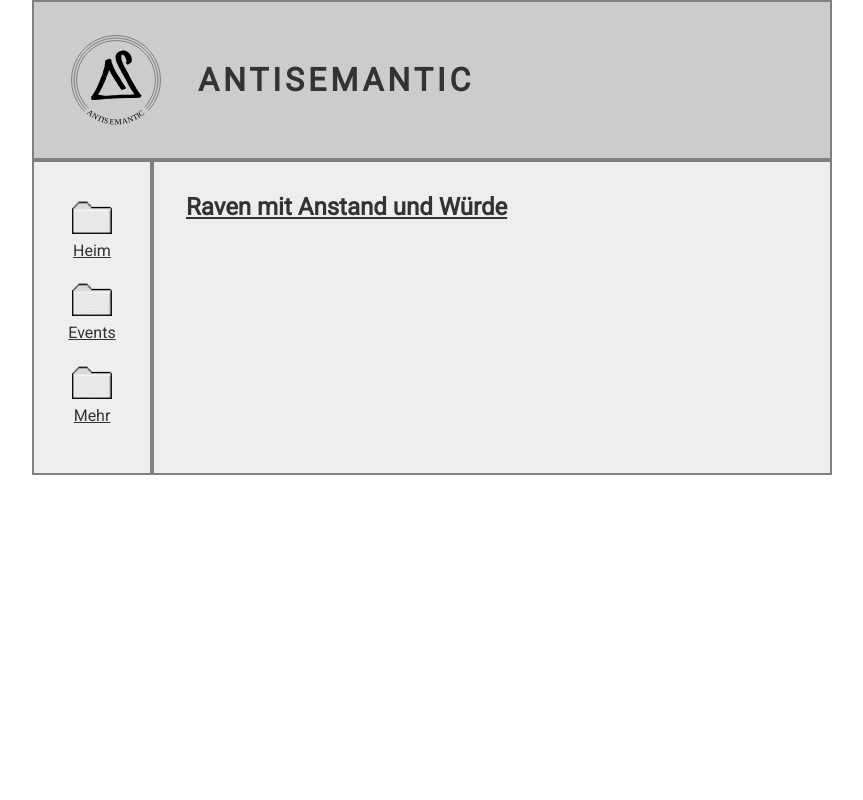
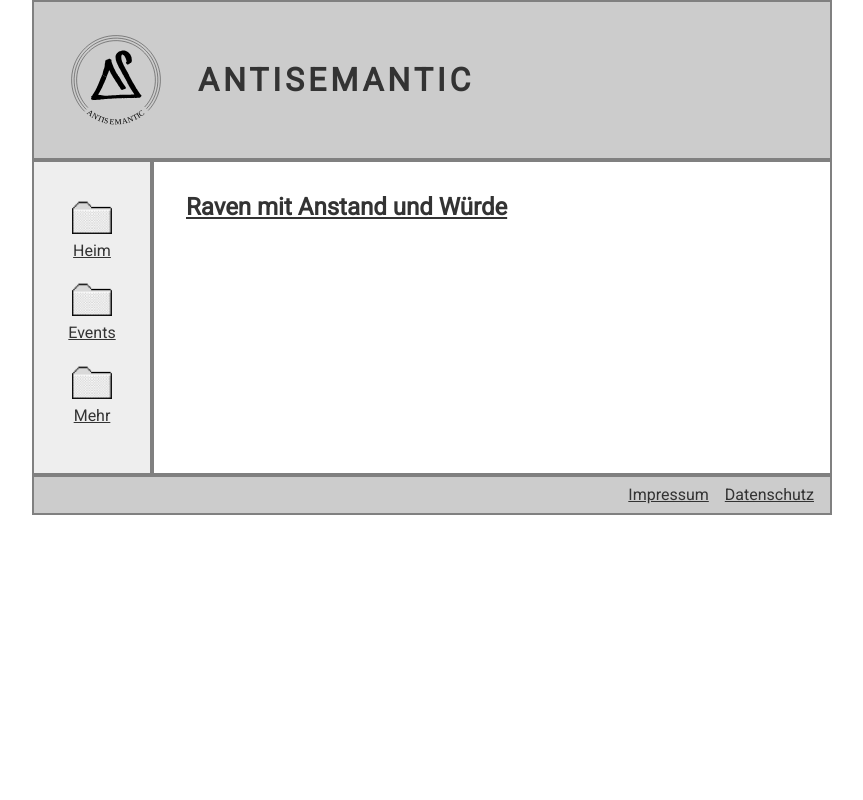
Before and after one commit to SimonHFrost/anti-semantic, a PHP site: page / in a window 1280 px wide. Shown: the whole page, without its empty margins (208-1071 px from the left). Run offline with PHP 8.4, Linux system fonts and the light colour scheme.

Commit message:
Add footer, favicon

```diff
--- a/css/style.css
+++ b/css/style.css
@@ -1,5 +1,7 @@
 :root {
     --standard-border: solid 2px gray;
+    --color-primary: #ccc;
+    --color-secondary: #eee;
 }
 
 * {
@@ -17,7 +19,7 @@ header {
     display: flex;
     align-items: center;
     height: 160px;
-    background-color: #CCC;
+    background-color: var(--color-primary);
     padding: 32px;
     border: var(--standard-border);
 }
@@ -44,7 +46,7 @@ header .logo {
 nav {
     display: flex;
     flex-direction: column;
-    background-color: #EEE;
+    background-color: var(--color-secondary);
     width: 120px;
     padding: 32px;
     border: var(--standard-border);
@@ -64,7 +66,23 @@ nav .folder-link {
 
 main {
     flex: 1;
-    background-color: #EEE;
+    background-color: --color-secondary;
     padding: 32px;
     border: var(--standard-border);
 }
+
+footer {
+    display: flex;
+    align-items: center;
+    height: 40px;
+    background-color: var(--color-primary);
+    border: var(--standard-border);
+}
+
+footer .spacer {
+    flex: 1;
+}
+
+footer .footer-link {
+    margin-right: 16px;
+}
--- a/index.html
+++ b/index.html
@@ -1,6 +1,8 @@
 <head>
     <title>ANTISEMANTIC</title>
     <meta charset="utf-8" />
+    <link rel="shortcut icon" href="images/logo.svg">
+
     <link href="https://fonts.googleapis.com/css?family=Roboto&display=swap" rel="stylesheet">
     <link href="css/style.css" rel="stylesheet">
     <link href="lib/normalize.css" rel="stylesheet">
@@ -26,4 +28,9 @@
             <h2>Raven mit Anstand und Würde</h2>
         </main>
     </div>
+    <footer>
+        <div class="spacer"></div>
+        <a class="footer-link" href="#">Impressum</a>
+        <a class="footer-link" href="#">Datenschutz</a>
+    </footer>
 </body>
```
